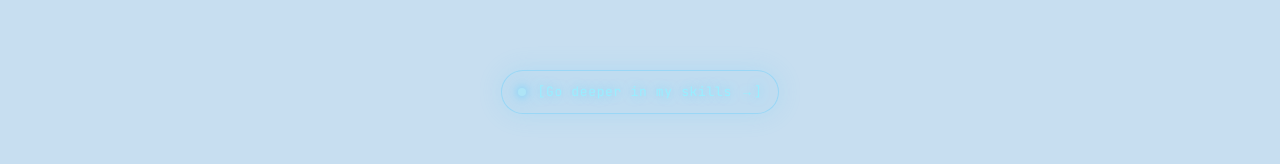
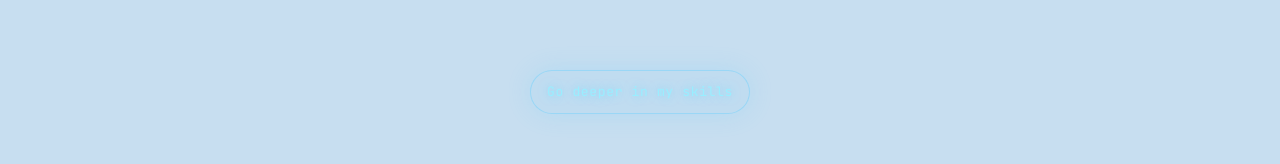
Before and after one commit to michael951021/personal_website, a Next.js app: page / in a window 1280 px wide. Shown: the part 992-1156 px from the top of the page. Built offline with nearby package versions, Linux system fonts and the light colour scheme.

Commit message:
Home: plain 'Go deeper in my skills' (no brackets, arrow or dot)

```diff
--- a/app/globals.css
+++ b/app/globals.css
@@ -670,7 +670,6 @@ button.bracket-link {
   position: relative;
   display: inline-flex;
   align-items: center;
-  gap: 0.7rem;
   font-family: var(--font-mono);
   font-size: 13px;
   letter-spacing: 0.05em;
@@ -699,21 +698,3 @@ button.bracket-link {
   background: rgba(85, 204, 255, 0.14);
   border-color: rgba(85, 204, 255, 0.7);
 }
-
-.deep-link-lure {
-  width: 8px;
-  height: 8px;
-  border-radius: 50%;
-  background: #99eeff;
-  box-shadow: 0 0 6px 2px rgba(85, 204, 255, 0.8), 0 0 16px 6px rgba(85, 204, 255, 0.35);
-  animation: deep-lure-pulse 2.2s ease-in-out infinite;
-}
-
-@keyframes deep-lure-pulse {
-  0%, 100% { opacity: 1; }
-  50%      { opacity: 0.45; }
-}
-
-@media (prefers-reduced-motion: reduce) {
-  .deep-link-lure { animation: none; }
-}
--- a/app/page.tsx
+++ b/app/page.tsx
@@ -127,7 +127,7 @@ export default function Home() {
 
         {/* Only visible once you've scrolled into deep water */}
         <section style={{ display: 'flex', justifyContent: 'center', paddingTop: '2rem' }}>
-          <DeepLink href="/skills">[Go deeper in my skills →]</DeepLink>
+          <DeepLink href="/skills">Go deeper in my skills</DeepLink>
         </section>
 
 
--- a/components/deep-link.tsx
+++ b/components/deep-link.tsx
@@ -31,7 +31,6 @@ export function DeepLink({ href, children }: { href: string; children: React.Rea
       aria-hidden={glow === 0 ? true : undefined}
       tabIndex={glow === 0 ? -1 : undefined}
     >
-      <span className="deep-link-lure" aria-hidden="true" />
       {children}
     </Link>
   )
```
